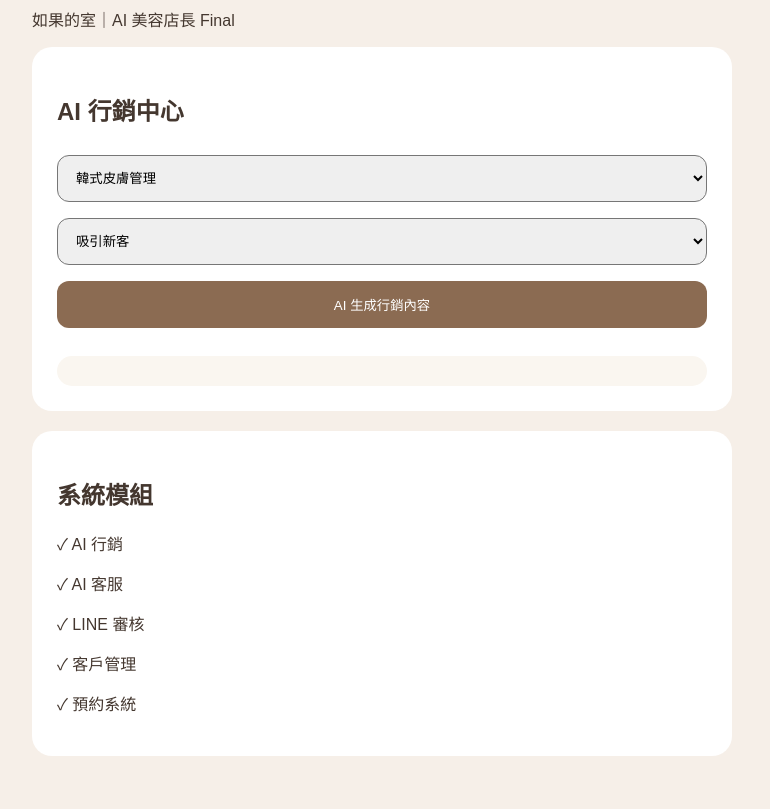
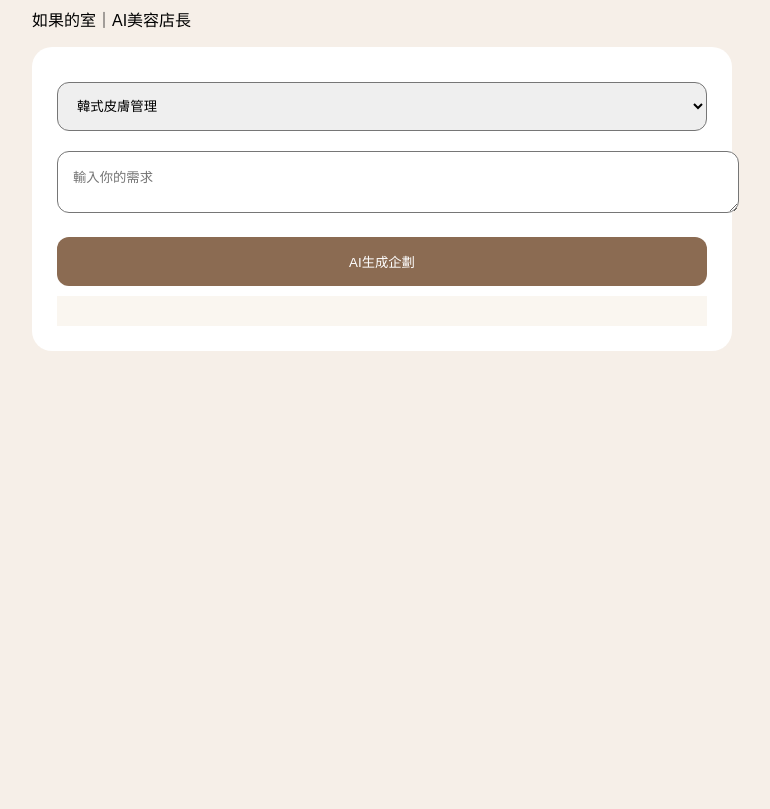
Before and after one commit to isetkimo/If-Atelier-AI, a plain HTML site: page index.html in a window 1280 px wide. Shown: the part 107-916 px from the top of the page, without its empty margins (258-1028 px from the left). After the commit the page ends 800 px from the top, so only its background shows below. Drawn offline with Linux system fonts and the light colour scheme.

Commit message:
Add files via upload

```diff
--- a/app.js
+++ b/app.js
@@ -1,21 +1 @@
-
-function createContent(){
-const service=document.getElementById('service').value;
-const goal=document.getElementById('goal').value;
-
-document.getElementById('result').innerText=
-`🤍 如果的室｜美學療癒所
-
-服務：${service}
-
-目的：${goal}
-
-AI品牌建議：
-這裡將由 OpenAI API 產生專屬內容。
-
-包含：
-IG貼文
-IG限動
-Reels腳本
-LINE推播內容`;
-}
+function generate(){let s=document.getElementById('service').value;let r=document.getElementById('request').value;document.getElementById('result').innerText=`AI準備生成\n品牌：如果的室\n服務：${s}\n需求：${r}\n\n正式串接OpenAI後會產生IG、LINE、Reels內容`; }
--- /dev/null
+++ b/brand-prompt.txt
@@ -0,0 +1 @@
+你是如果的室AI美容店長。品牌語氣：高級、溫暖、專業。
--- a/index.html
+++ b/index.html
@@ -1,46 +1,7 @@
-
 <!DOCTYPE html>
-<html lang="zh-Hant">
-<head>
-<meta charset="UTF-8">
-<meta name="viewport" content="width=device-width, initial-scale=1.0">
-<title>If Atelier AI 店長</title>
-<link rel="stylesheet" href="style.css">
-</head>
-<body>
-<div class="app">
-<h1>🤍 If Atelier AI</h1>
-<p>如果的室｜AI 美容店長 Final</p>
-
-<div class="card">
-<h2>AI 行銷中心</h2>
-<select id="service">
-<option>韓式皮膚管理</option>
-<option>日式美甲設計</option>
-<option>臉部撥筋</option>
-<option>肩頸舒壓</option>
-</select>
-
-<select id="goal">
-<option>吸引新客</option>
-<option>老客回訪</option>
-<option>節日活動</option>
-<option>品牌經營</option>
-</select>
-
-<button onclick="createContent()">AI 生成行銷內容</button>
-<div id="result"></div>
-</div>
-
-<div class="card">
-<h2>系統模組</h2>
-<p>✓ AI 行銷</p>
-<p>✓ AI 客服</p>
-<p>✓ LINE 審核</p>
-<p>✓ 客戶管理</p>
-<p>✓ 預約系統</p>
-</div>
-</div>
-<script src="app.js"></script>
-</body>
-</html>
+<html lang="zh-Hant"><head><meta charset="UTF-8"><meta name="viewport" content="width=device-width,initial-scale=1.0"><title>If Atelier AI</title><link rel="stylesheet" href="style.css"></head>
+<body><div class="app"><h1>🤍 If Atelier AI</h1><p>如果的室｜AI美容店長</p>
+<div class="card"><select id="service"><option>韓式皮膚管理</option><option>日式美甲</option><option>臉部撥筋</option></select>
+<textarea id="request" placeholder="輸入你的需求"></textarea>
+<button onclick="generate()">AI生成企劃</button><div id="result"></div></div></div>
+<script src="app.js"></script></body></html>
--- a/line-bot.js
+++ b/line-bot.js
@@ -1,4 +1 @@
-
-// LINE Messaging API
-// AI生成後通知老闆審核
-// 通過後才發布
+// LINE Messaging API審核通知模組
--- a/style.css
+++ b/style.css
@@ -1,7 +1 @@
-
-body{background:#f6efe8;font-family:sans-serif;color:#44372f}
-.app{max-width:700px;margin:auto;padding:25px}
-.card{background:white;padding:25px;border-radius:20px;margin-bottom:20px}
-select,button{width:100%;padding:14px;margin:8px 0;border-radius:12px}
-button{background:#8b6b52;color:white;border:0}
-#result{white-space:pre-line;margin-top:20px;padding:15px;background:#faf6f0;border-radius:15px}
+body{background:#f6efe8;font-family:sans-serif}.app{max-width:700px;margin:auto;padding:25px}.card{background:white;padding:25px;border-radius:20px}select,textarea,button{width:100%;padding:15px;margin:10px 0;border-radius:12px}button{background:#8b6b52;color:white;border:0}#result{white-space:pre-line;padding:15px;background:#faf6f0}
```
Also changed, not shown: README.txt.
